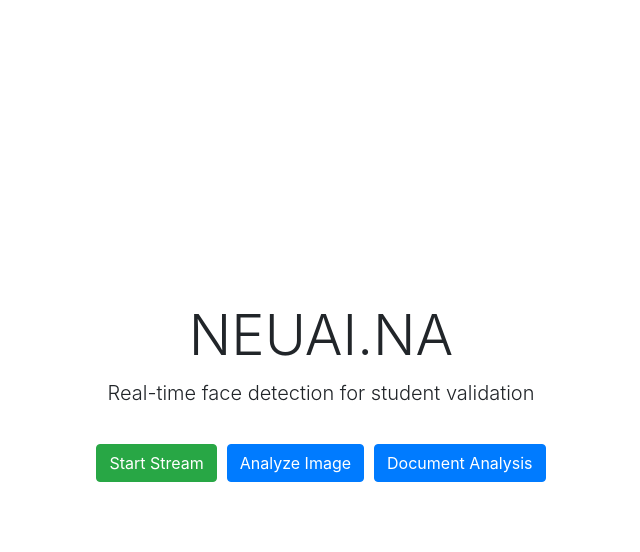
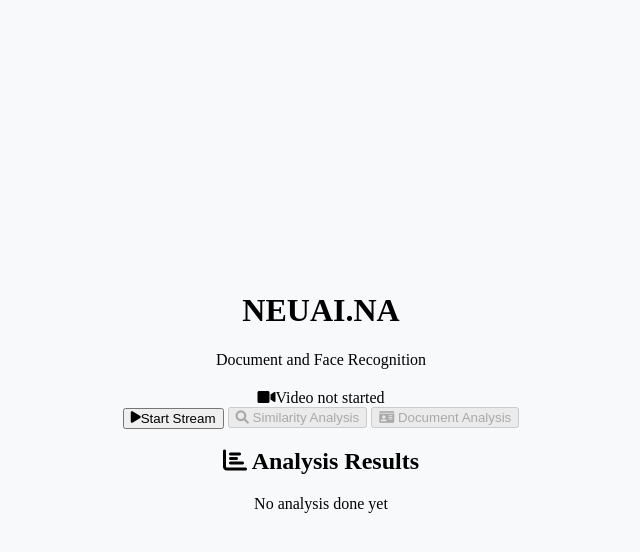
Before and after one commit to OlguD/NEUAI.NA, a Flask app: page / in a window 1280 px wide. Shown: the top 552 px of the page, without its empty margins (319-959 px from the left). Run offline with Flask 3, Linux system fonts and the light colour scheme; some libraries are stand-ins or nearby versions.

Commit message:
UI update

```diff
--- a/static/js/script.js
+++ b/static/js/script.js
@@ -1,50 +1,110 @@
-let streamStarted = false;
+let isVideoRunning = false;
+let videoFeed = document.getElementById('videoFeed');
+let placeholderImage = document.getElementById('placeholderImage');
+let startButton = document.getElementById('startButton');
+let stopButton = document.getElementById('stopButton');
+let analyzeButton = document.getElementById('analyzeButton');
 
-function toggleStream() {
-    const videoFeed = document.getElementById('video-feed');
-    const button = document.querySelector('.btn-success');
-    if (streamStarted) {
-        videoFeed.style.display = 'none';
-        videoFeed.src = '';
-        button.textContent = 'Start Stream';
-    } else {
-        videoFeed.style.display = 'block';
-        fetch('/video_feed')
-            .then(response => {
-                if (response.ok) {
-                    videoFeed.src = response.url;
-                } else {
-                    console.error('Error fetching video feed:', response.statusText);
-                }
-            })
-            .catch(error => console.error('Error:', error));
-        button.textContent = 'Stop Stream';
-    }
-    streamStarted = !streamStarted;
+// Sayfa yüklendiğinde başlangıç durumunu ayarla
+document.addEventListener('DOMContentLoaded', function() {
+    resetVideoState();
+});
+
+function resetVideoState() {
+    isVideoRunning = false;
+    videoFeed.src = "";
+    videoFeed.style.display = 'none';
+    placeholderImage.style.display = 'flex';
+    startButton.style.display = 'inline-flex';
+    stopButton.style.display = 'none';
+    analyzeButton.disabled = true;
 }
 
-function analyzeImage() {
-    if (!streamStarted) {
-        alert('Please start the video stream first.');
+function startVideo() {
+    console.log("Video başlatılıyor...");
+    isVideoRunning = true;
+
+    videoFeed.src = videoFeed.dataset.videoUrl;
+    videoFeed.style.display = 'block';
+    placeholderImage.style.display = 'none';
+
+    startButton.style.display = 'none';
+    stopButton.style.display = 'inline-flex';
+    analyzeButton.disabled = false;
+
+    videoFeed.onerror = function() {
+        console.error("Video yüklenirken hata oluştu");
+        resetVideoState();
+        alert("Video başlatılırken bir hata oluştu. Lütfen tekrar deneyin.");
+    };
+}
+
+function stopVideo() {
+    console.log("Video durduruluyor...");
+    // Video durdurma sırasında hata kontrolünü kaldır
+    videoFeed.onerror = null;
+    resetVideoState();
+}
+
+async function analyzeFace() {
+    if (!isVideoRunning) {
+        document.getElementById('similarityResults').innerHTML = `
+            <div class="error-message">
+                <i class="fas fa-exclamation-circle"></i>
+                Lütfen önce videoyu başlatın!
+            </div>
+        `;
         return;
     }
-    fetch('/analyze_image')
-        .then(response => response.json())
-        .then(data => {
-            document.getElementById('analysis-result').innerHTML = `<pre>${JSON.stringify(data, null, 2)}</pre>`;
-        })
-        .catch(error => console.error('Error:', error));
+
+    analyzeButton.disabled = true;
+    document.getElementById('similarityResults').innerHTML = `
+        <div class="result-item">
+            <p><i class="fas fa-spinner fa-spin"></i> Analiz yapılıyor...</p>
+        </div>
+    `;
+
+    try {
+        const response = await fetch('/analyze_face');
+        const data = await response.json();
+        console.log("Gelen veri:", data);
+
+        if (!response.ok) {
+            throw new Error(data.error || 'Sunucu hatası oluştu');
+        }
+
+        if (data.error) {
+            document.getElementById('similarityResults').innerHTML = `
+                <div class="error-message">
+                    <i class="fas fa-exclamation-circle"></i>
+                    ${data.error}
+                </div>
+            `;
+        } else {
+            document.getElementById('similarityResults').innerHTML = `
+                <div class="result-item">
+                    <p>Benzerlik Skoru <span class="score">${data.similarity_score.toFixed(1)}%</span></p>
+                    <p>Cosine Benzerliği <span class="score">${data.cosine_similarity.toFixed(3)}</span></p>
+                    <p>Euclidean Mesafesi <span class="score">${data.euclidean_distance.toFixed(3)}</span></p>
+                    <p>Sonuç <span class="score">${data.interpretation}</span></p>
+                </div>
+            `;
+        }
+    } catch (error) {
+        console.error("Fetch hatası:", error);
+        document.getElementById('similarityResults').innerHTML = `
+            <div class="error-message">
+                <i class="fas fa-exclamation-circle"></i>
+                Sunucu ile bağlantı hatası oluştu! Hata: ${error.message}
+            </div>
+        `;
+    } finally {
+        analyzeButton.disabled = false;
+    }
 }
 
-function documentAnalysis() {
-    if (!streamStarted) {
-        alert('Please start the video stream first.');
-        return;
+window.onbeforeunload = function() {
+    if (isVideoRunning) {
+        stopVideo();
     }
-    fetch('/document_analysis')
-        .then(response => response.json())
-        .then(data => {
-            document.getElementById('analysis-result').innerHTML = `<pre>${JSON.stringify(data, null, 2)}</pre>`;
-        })
-        .catch(error => console.error('Error:', error));
-}
+};
--- a/templates/index.html
+++ b/templates/index.html
@@ -1,30 +1,63 @@
 <!DOCTYPE html>
-<html lang="en">
+<html lang="en"></html>
 <head>
     <meta charset="UTF-8">
     <meta name="viewport" content="width=device-width, initial-scale=1.0">
-    <title>Face Detection and Document Analysis</title>
-    <link rel="stylesheet" href="{{ url_for('static', filename='css/style.css') }}">
-    <link rel="stylesheet" href="https://stackpath.bootstrapcdn.com/bootstrap/4.5.2/css/bootstrap.min.css">
+    <title>Face Similarity Analysis</title>
+    <script src="https://cdnjs.cloudflare.com/ajax/libs/jquery/3.6.0/jquery.min.js"></script>
+    <link href="https://cdnjs.cloudflare.com/ajax/libs/font-awesome/6.0.0/css/all.min.css" rel="stylesheet">
+    <link rel="stylesheet" href="{{ url_for('static', filename='/css/style.css') }}">
 </head>
 <body>
     <div class="container">
-        <h1 class="display-4">NEUAI.NA</h1>
-        <p class="lead">Real-time face detection for student validation</p>
-        <div class="video-container">
-            <img id="video-feed" src="" width="640" height="480" style="display: none;">
-        </div>
-        <div class="button-container mt-3">
-            <button class="btn btn-success" onclick="toggleStream()">Start Stream</button>
-            <button class="btn btn-primary" onclick="analyzeImage()">Analyze Image</button>
-            <button class="btn btn-primary" onclick="documentAnalysis()">Document Analysis</button>
-        </div>
-        <div id="analysis-result" class="mt-3"></div>
+        <header class="header">
+            <h1>NEUAI.NA</h1>
+            <p>Document and Face Recognition</p>
+        </header>
+
+        <main class="main-content">
+            <section class="video-section">
+                <div class="video-container">
+                    <div id="placeholderImage" class="placeholder-image">
+                        <i class="fas fa-video"></i> Video not started
+                    </div>
+                    <img id="videoFeed" src="" alt="Video Stream" style="display: none;"
+                    data-video-url="{{ url_for('video_feed') }}">
+                </div>
+
+                <div class="controls">
+                    <button id="startButton" class="btn btn-start" onclick="startVideo()">
+                        <i class="fas fa-play"></i>
+                        Start Stream
+                    </button>
+                    <button id="stopButton" class="btn btn-stop" onclick="stopVideo()" style="display: none;">
+                        <i class="fas fa-stop"></i>
+                        Stop Video
+                    </button>
+                    <button id="analyzeButton" class="btn btn-analyze" onclick="analyzeFace()" disabled>
+                        <i class="fas fa-search"></i>
+                        Similarity Analysis
+                    </button>
+                    <button id="analyzeDocumentButton" class="btn btn-analyze" onclick="analyzeDocument()" disabled>
+                        <i class="fa fa-id-card"></i>
+                        Document Analysis
+                    </button>
+                </div>
+            </section>
+
+            <section class="results-section">
+                <h2>
+                    <i class="fas fa-chart-bar"></i>
+                    Analysis Results
+                </h2>
+                <div id="similarityResults">
+                    <div class="result-item">
+                        <p>No analysis done yet</p>
+                    </div>
+                </div>
+            </section>
+        </main>
     </div>
-    <script src="https://code.jquery.com/jquery-3.5.1.min.js"></script>
-    <script src="https://cdn.jsdelivr.net/npm/@popperjs/core@2.5.4/dist/umd/popper.min.js"></script>
-    <script src="https://stackpath.bootstrapcdn.com/bootstrap/4.5.2/js/bootstrap.min.js"></script>
-
-    <script src="{{ url_for('static', filename='js/script.js') }}"></script>
+    <script src="{{ url_for('static', filename='/js/script.js') }}"></script>
 </body>
 </html>
```
